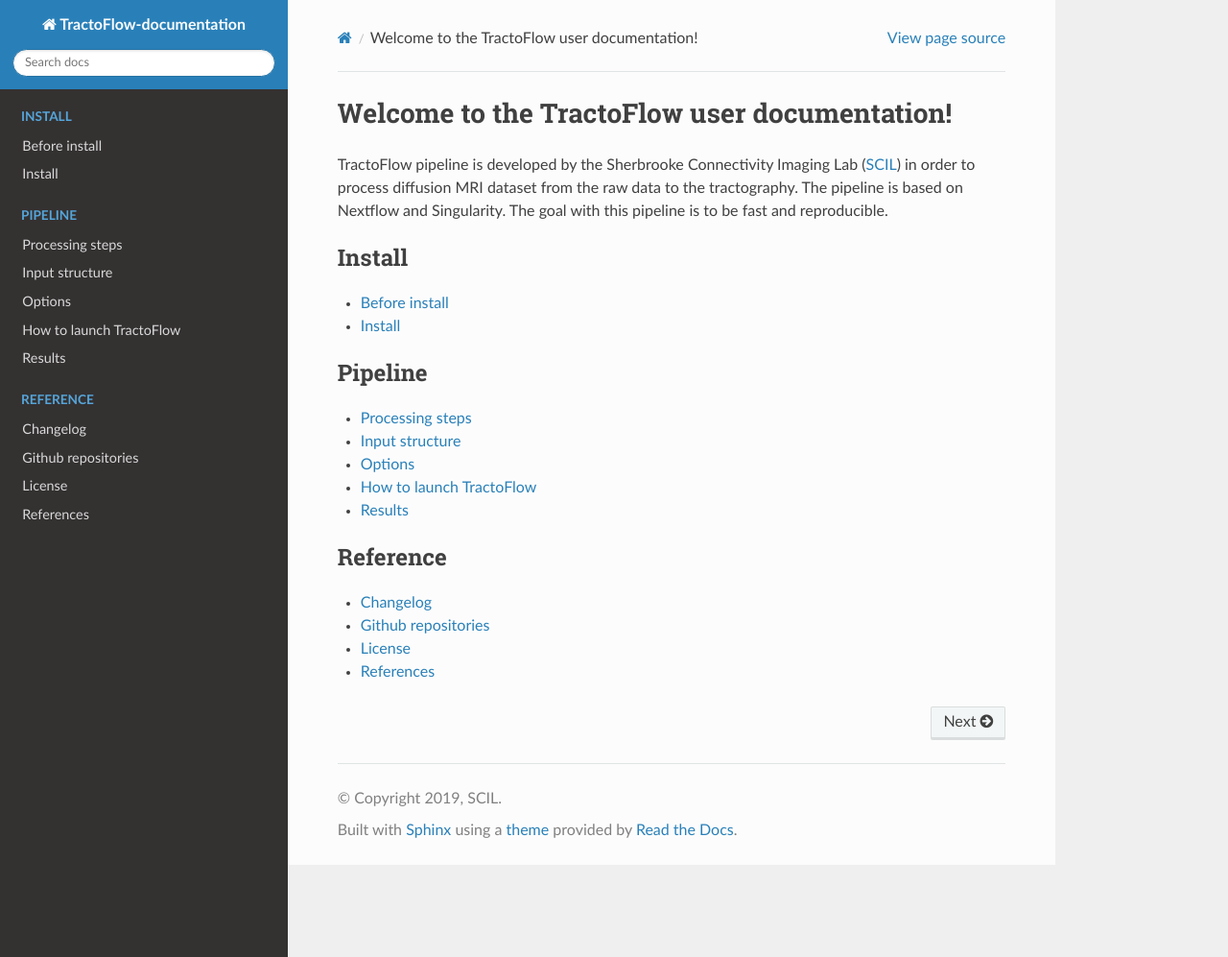
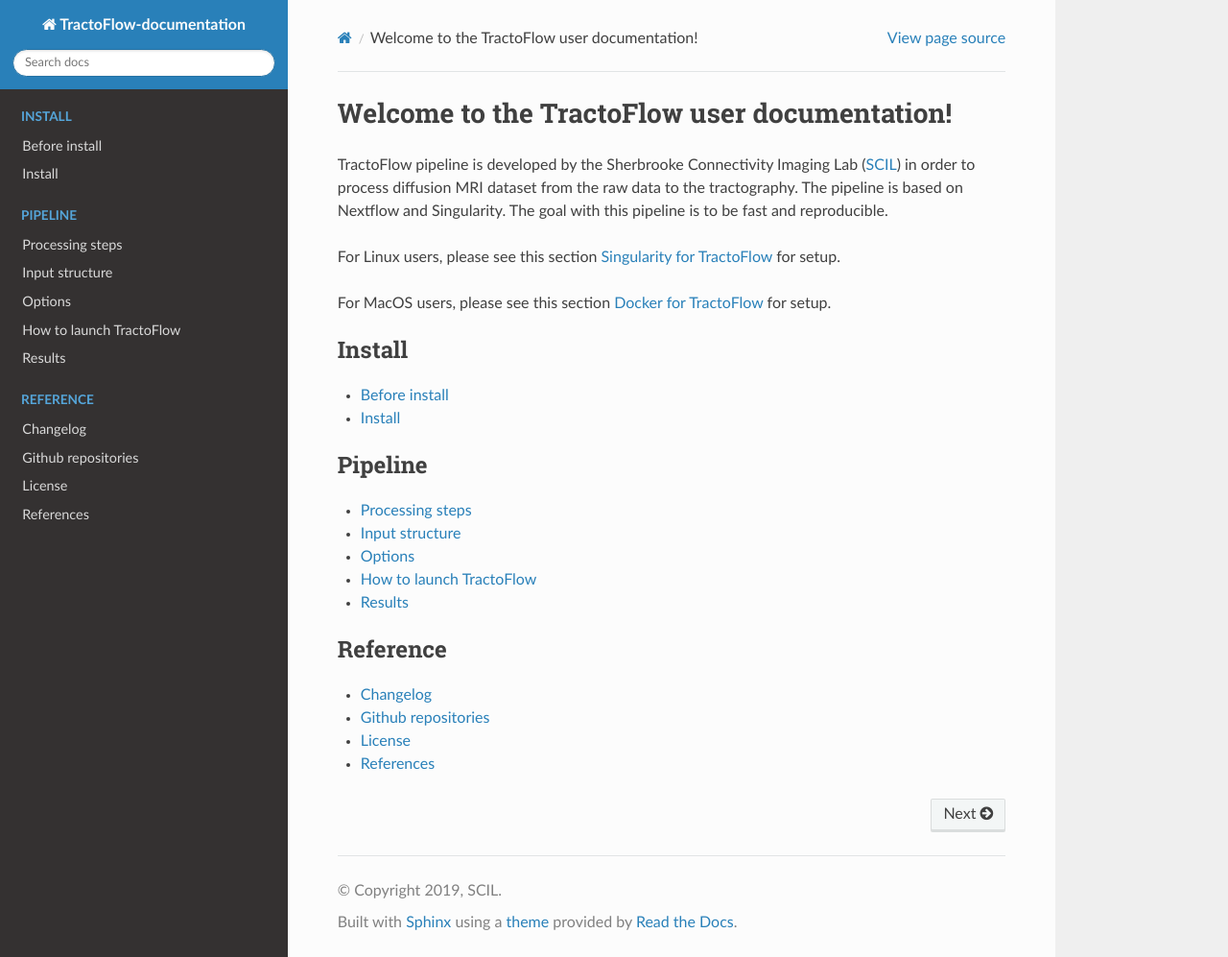
Before and after one commit to scilus/tractoflow_documentation, a Sphinx documentation site: the page built from source/index.rst, in a window 1280 px wide and 997 px high. Shown: the whole window at 96% size. Built offline with Sphinx 7.4.7 and the Read the Docs theme 2.0.0, drawn with Linux system fonts in a browser that asks for light colours.

Commit message:
Add link for docker and singularity installtion steps

```diff
--- a/source/index.rst
+++ b/source/index.rst
@@ -7,6 +7,10 @@
 is to be fast and reproducible.
 
 .. _SCIL: http://scil.usherbrooke.ca/en/
+
+For Linux users, please see this section :ref:`singularity-tractoflow` for setup.
+
+For MacOS users, please see this section :ref:`docker-tractoflow` for setup.
 
 .. toctree::
    :maxdepth: 1
--- a/source/installation/before_install.rst
+++ b/source/installation/before_install.rst
@@ -42,7 +42,7 @@
 Our Singularity container currently works on Linux. We highly recommend to use Singularity
 on a Linux local computer or on a HPC.
 
-If you want to use Docker on Windows or MacOS, please see the Docker section.
+If you want to use Docker on Windows or MacOS, please see the :ref:`docker-tractoflow` section.
 
 Local Computer
 ##############
```
Also changed, not shown: README.md (+2 -0 lines), source/installation/install.rst (+6 -1 lines).
